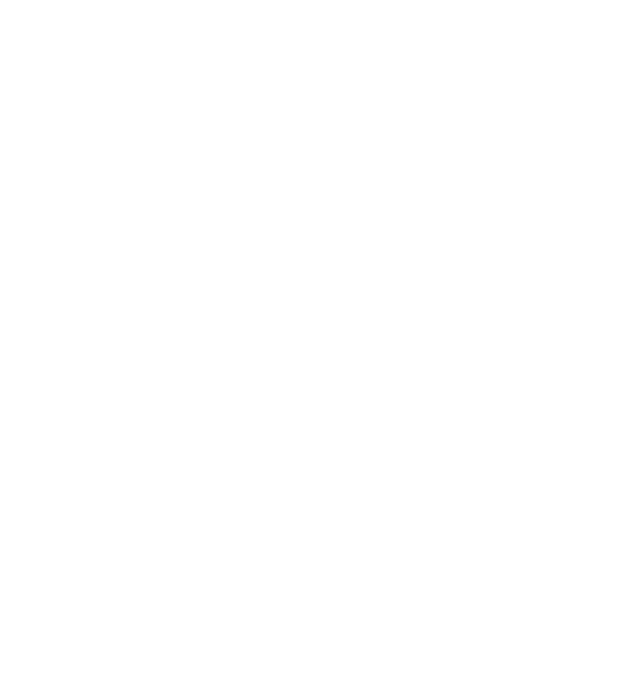
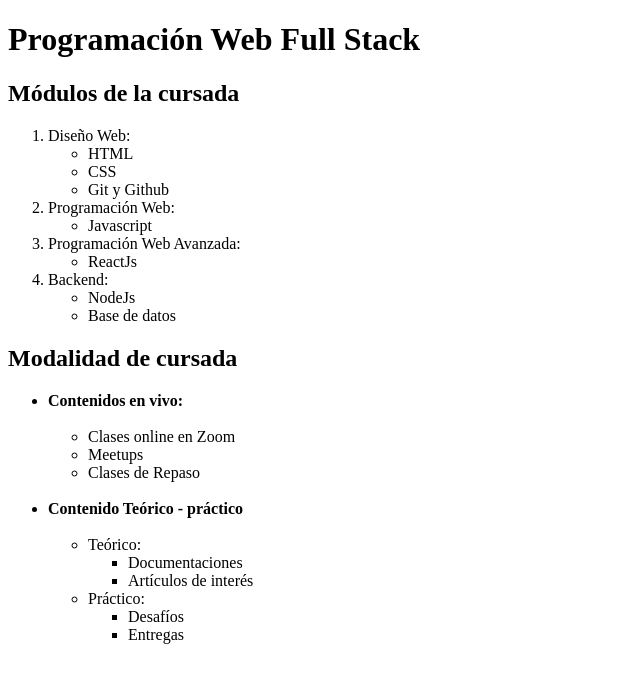
Before and after one commit to Miguel-Angel-Teti/NUCBA-Ejercicio-1, a plain HTML site: page Ejercicio_de_listas_anidadas/index.html in a window 1280 px wide. Shown: the whole page, without its empty margins (0-640 px from the left). Drawn offline with Linux system fonts and the light colour scheme.

Commit message:
Listas anidadas terminadas

```diff
--- a/Ejercicio_de_listas_anidadas/index.html
+++ b/Ejercicio_de_listas_anidadas/index.html
@@ -0,0 +1,63 @@
+<!DOCTYPE html>
+<html lang="en">
+<head>
+    <meta charset="UTF-8">
+    <meta http-equiv="X-UA-Compatible" content="IE=edge">
+    <meta name="viewport" content="width=device-width, initial-scale=1.0">
+    <title>Ejercicio de Listas Anidadas</title>
+</head>
+<body>
+    <h1>Programación Web Full Stack</h1>
+    <h2>Módulos de la cursada</h2>
+    <ol>
+        <li>Diseño Web:
+            <ul>
+                <li>HTML</li>
+                <li>CSS</li>
+                <li>Git y Github</li>
+            </ul>
+        </li>
+        <li>Programación Web:
+            <ul>
+                <li>Javascript</li>
+            </ul>
+        </li>
+        <li>Programación Web Avanzada:
+            <ul>
+                <li>ReactJs</li>
+            </ul>
+        </li>
+        <li>Backend:
+            <ul>
+                <li>NodeJs</li>
+                <li>Base de datos</li>
+            </ul>
+        </li>
+    </ol>
+    <h2>Modalidad de cursada</h2>
+    <ul>
+        <li><b>Contenidos en vivo:</b></li>
+        <br />
+        <ul>
+            <li>Clases online en Zoom</li>
+            <li>Meetups</li>
+            <li>Clases de Repaso</li>
+        </ul>
+        <br />
+        <li><b>Contenido Teórico - práctico</b></li>
+        <br />
+        <ul>
+            <li>Teórico:</li>
+            <ul>
+                <li>Documentaciones</li>
+                <li>Artículos de interés</li>
+            </ul>
+            <li>Práctico:</li>
+            <ul>
+                <li>Desafíos</li>
+                <li>Entregas</li>
+            </ul>
+        </ul>
+    </ul>
+</body>
+</html>
```
Also changed, not shown: Ejercicio_de_formularios/index.html (+1 -1 lines).
